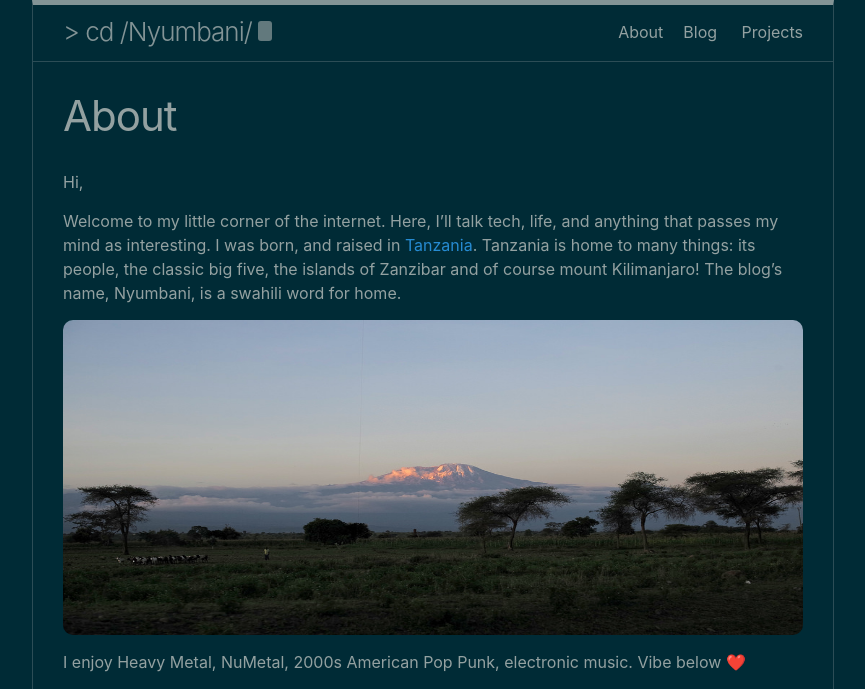
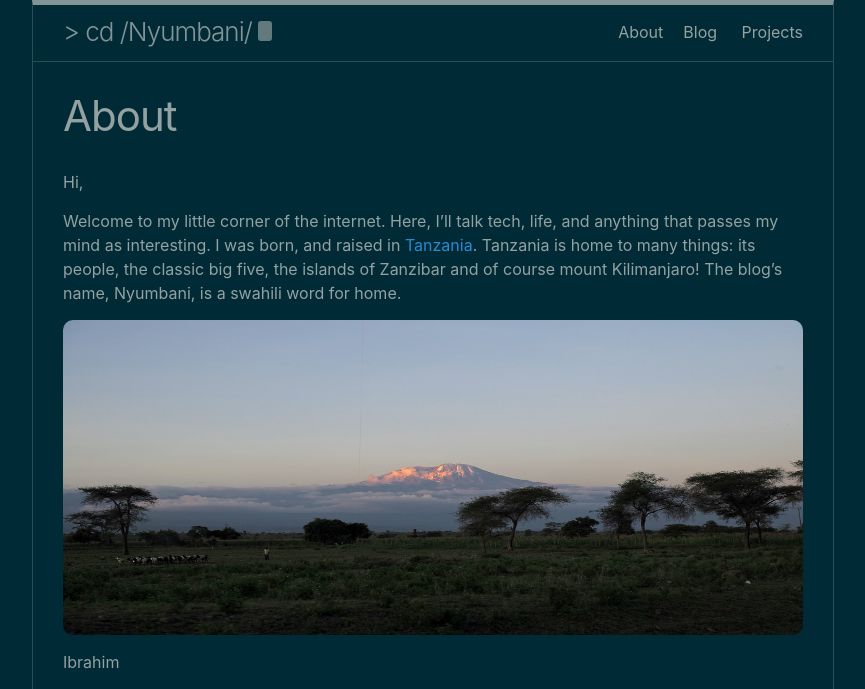
Before and after one commit to iskm/tovuti, a Jekyll site: the page built from about.md, in a window 1280 px wide. Shown: the top 689 px of the page, without its empty margins (207-1072 px from the left). Built offline with Jekyll 4.4.1, drawn with Linux system fonts in a browser that asks for light colours; some of the changed text lies outside the part shown; grey boxes are pictures that could not be loaded.

Commit message:
It is written

```diff
--- a/_config.yml
+++ b/_config.yml
@@ -6,7 +6,7 @@
 title: Nyumbani
 author: Ibrahim Mkusa
 description: >
-  My ship on the vast digital sea
+  Thy word is  a lamp unto my feet, and a light unto my path
 baseurl: "" # the subpath of your site, e.g. /blog
 url: "https://ibrahimmkusa.com" # the base hostname & protocol for your site, e.g. http://example.com
 github_username:  iskm
--- a/about.md
+++ b/about.md
@@ -15,13 +15,4 @@ Nyumbani, is a swahili word for home.
 
 <img class="img-about" src="/assets/kilimanjaro.jpg" height=315 width=740 />
 
-I enjoy Heavy Metal, NuMetal, 2000s American Pop Punk, electronic music. Vibe
-below &#10084;&#65039;
-<iframe class="img-about" width="740" height="315"
-scrolling="no" frameborder="no" allow="autoplay"
-src="https://w.soundcloud.com/player/?url=https%3A//api.soundcloud.com/tracks/11104450&color=%23ff5500&auto_play=false&hide_related=false&show_comments=false&show_user=true&show_reposts=false&show_teaser=true&visual=true"></iframe>
-<div style="font-size: 10px; color: #cccccc;line-break: anywhere;word-break: normal;overflow: hidden;white-space: nowrap;text-overflow: ellipsis; font-family: Interstate,Lucida Grande,Lucida Sans Unicode,Lucida Sans,Garuda,Verdana,Tahoma,sans-serif;font-weight: 100;"><a href="https://soundcloud.com/ambassadeurs" title="Ambassadeurs" target="_blank" style="color: #cccccc; text-decoration: none;">Ambassadeurs</a> · <a href="https://soundcloud.com/ambassadeurs/ambassadeurs-tyrrhena-patera" title="Tyrrhena Patera" target="_blank" style="color: #cccccc; text-decoration: none;">Tyrrhena Patera</a></div>
-
-Kila la heri
-
 Ibrahim
```
